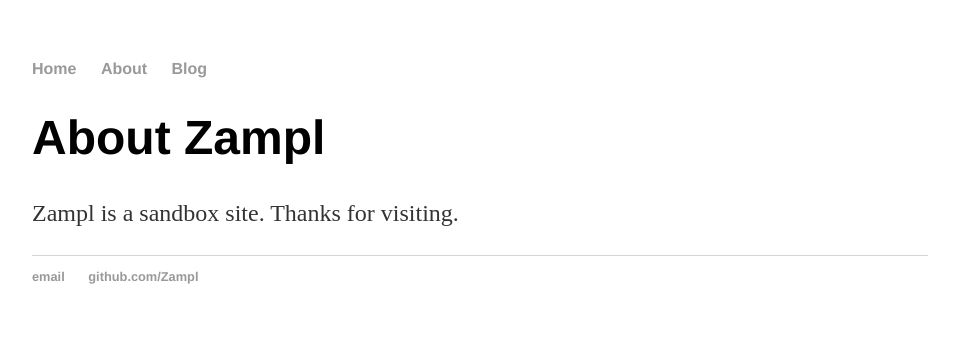
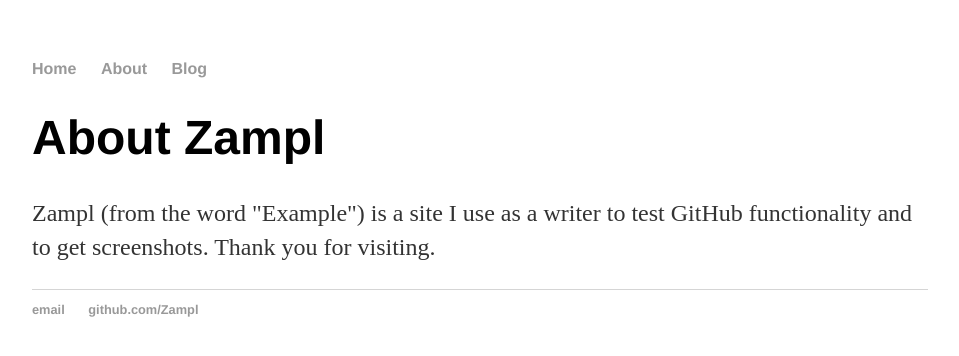
Before and after one commit to Zampl/zampl.github.io, a Jekyll site: the page built from about.html, in a window 1280 px wide. Shown: the top 356 px of the page, without its empty margins (160-1119 px from the left). Built offline with Jekyll 4.4.1, drawn with Linux system fonts in a browser that asks for light colours.

Commit message:
Update about.html

```diff
--- a/about.html
+++ b/about.html
@@ -5,5 +5,5 @@ title: Zampl About
 
 <div class="blurb">
     <h1>About Zampl</h1>
-    <p>Zampl is a sandbox site. Thanks for visiting.</p>
+    <p>Zampl (from the word "Example") is a site I use as a writer to test GitHub functionality and to get screenshots. Thank you for visiting.</p>
 </div>
```
